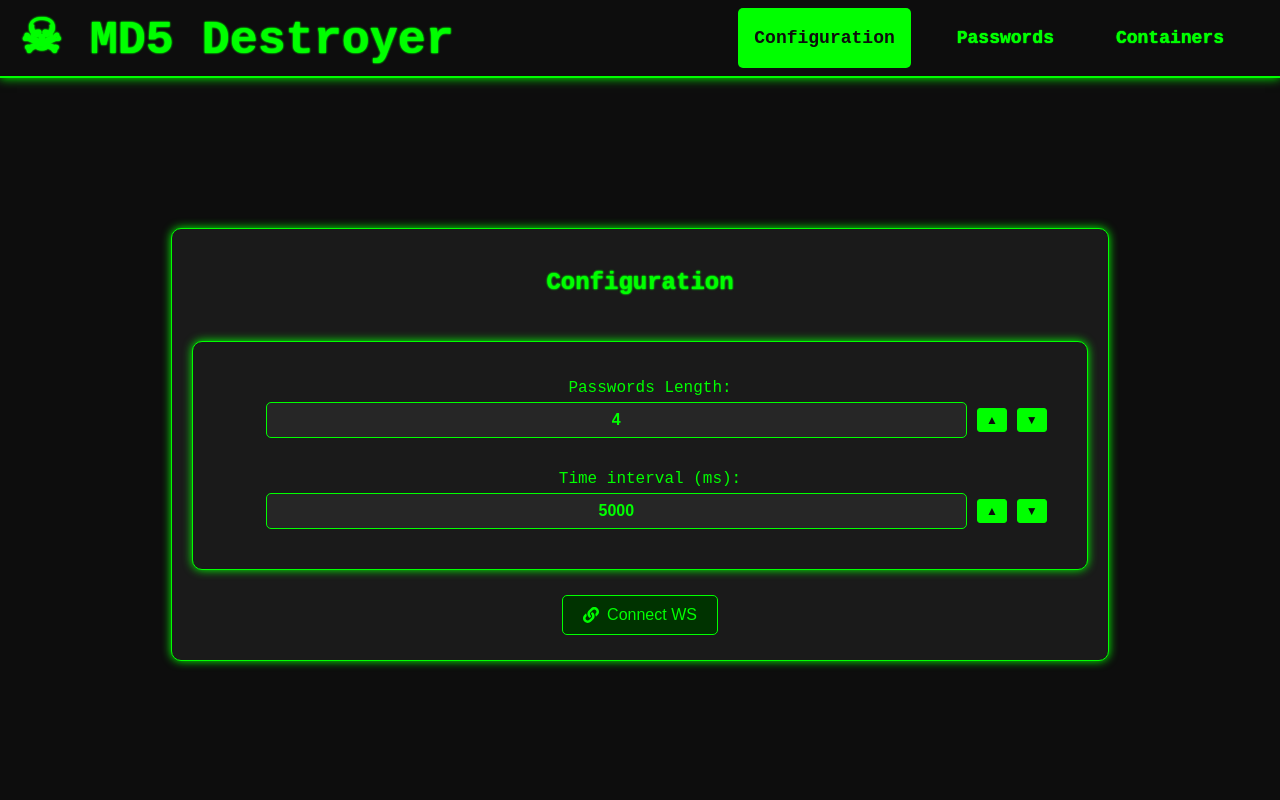
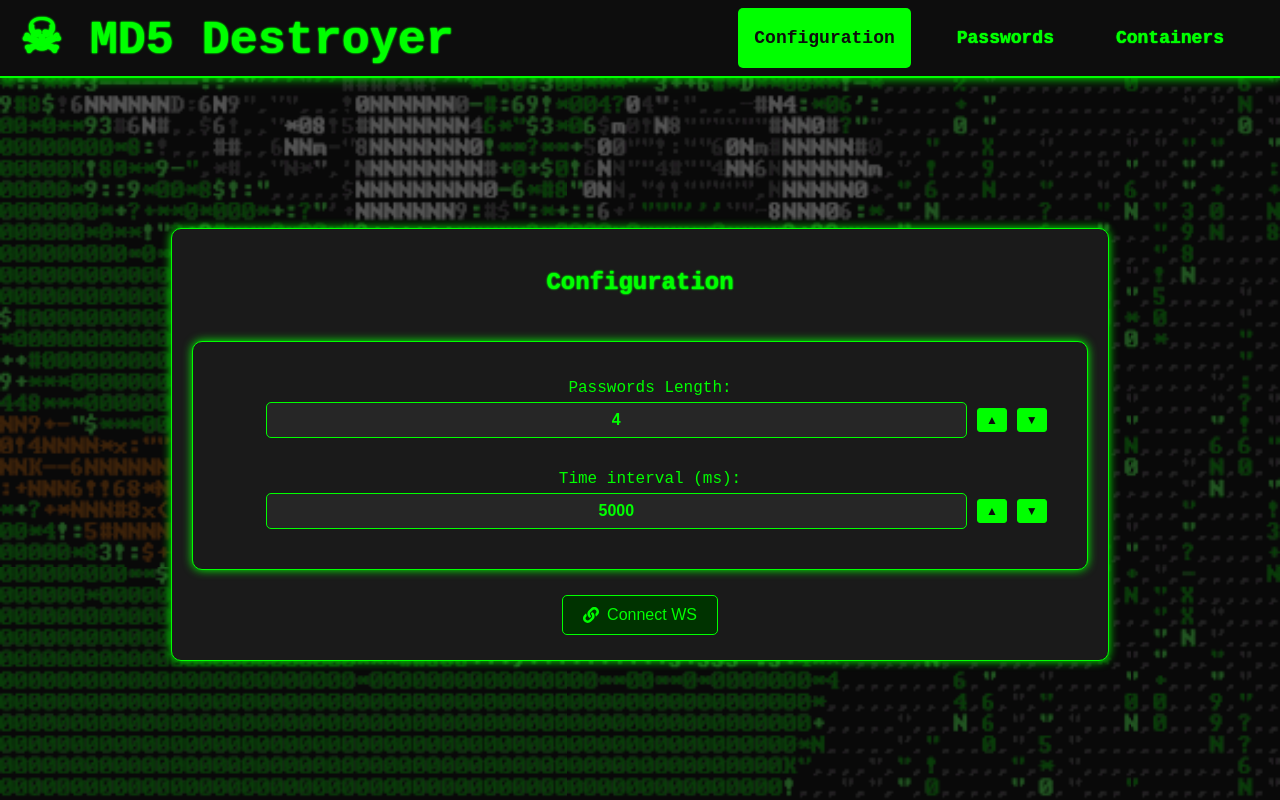
Before and after one commit to RabieTF/DestroyersClient, a React (Create React App) app: page / in a window 1280 px wide. Built offline with nearby package versions, Linux system fonts and the light colour scheme.

Commit message:
settng background

```diff
--- a/src/CSS/App.css
+++ b/src/CSS/App.css
@@ -1,13 +1,35 @@
 /* App.css */
 .App {
   text-align: center;
-  background-color: #0d0d0d;
-  /* Fond très sombre */
-  color: #00ff00;
-  /* Texte vert néon */
-  font-family: 'Hack', monospace;
-  /* Police de style hacking */
-  min-height: 100vh;
+  color: #00ff00; /* Texte vert néon */
+  font-family: 'Hack', monospace; /* Police de style hacking */
+  min-height: 100vh; /* Hauteur minimale de la vue */
+  position: relative; /* Nécessaire pour positionner le pseudo-élément */
+
+  /* Ajout de l'image de fond */
+  background-image: url('../../public/code.gif'); /* Chemin relatif vers l'image */
+  background-size: cover; /* Ajuste l'image pour couvrir tout l'écran */
+  background-position: center; /* Centre l'image */
+  background-repeat: no-repeat; /* Empêche la répétition de l'image */
+  background-attachment: fixed; /* Fixe l'image pour qu'elle ne défile pas */
+}
+
+/* Superposition semi-transparente */
+.App::before {
+  content: '';
+  position: absolute;
+  top: 0;
+  left: 0;
+  width: 100%;
+  height: 100%;
+  background-color: rgba(13, 13, 13, 0.7); /* Fond sombre avec opacité (70%) */
+  z-index: 1; /* Place la superposition au-dessus de l'image de fond */
+}
+
+/* Assurez-vous que le contenu est au-dessus de la superposition */
+.App > * {
+  position: relative;
+  z-index: 2; /* Place le contenu au-dessus de la superposition */
 }
 
 .label {
```
Also changed, not shown: public/code.gif (added), public/code.jpeg (added).
